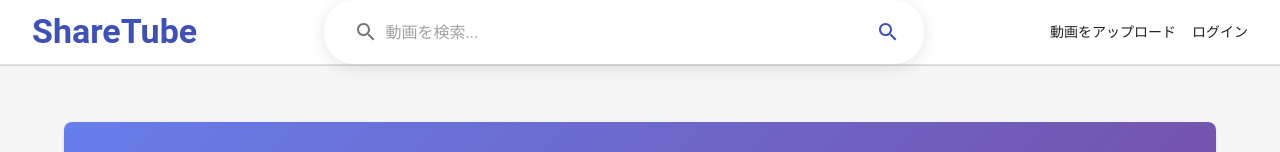
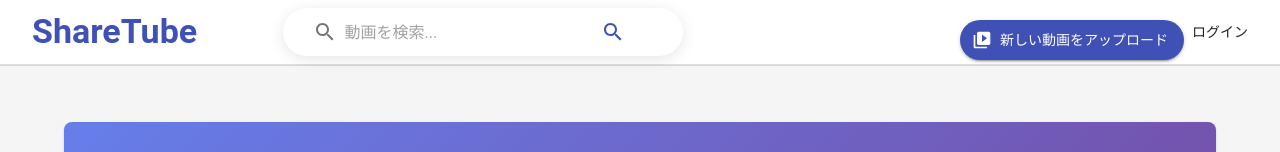
Before and after one commit to Hosi121/ShareTube, a React (Vite) app in the folder frontend/ShareTube/: page /user in a window 1280 px wide. Shown: the top 152 px of the page. Built offline with nearby package versions, Linux system fonts and the light colour scheme; no server answers.

Commit message:
fix: changed header

```diff
--- a/frontend/ShareTube/src/components/layout/Navigation.tsx
+++ b/frontend/ShareTube/src/components/layout/Navigation.tsx
@@ -19,6 +19,7 @@ import MenuIcon from "@mui/icons-material/Menu";
 import { Link, useNavigate } from "react-router-dom";
 import SearchForm from "../organisms/SearchBar";
 import { User } from "../../types/user"; // User型をインポート
+import VideoUploadButton from "../molecules/videoUploadButton";
 
 const LogoLink = styled(Link)(({ theme }) => ({
   textDecoration: "none",
@@ -61,9 +62,7 @@ const Navigation: React.FC<NavigationProps> = ({ currentUser }) => {
         <ListItem button component={Link} to="/">
           <ListItemText primary="Home" />
         </ListItem>
-        <ListItem button component={Link} to="/upload">
-          <ListItemText primary="Upload" />
-        </ListItem>
+        <VideoUploadButton/>
         {currentUser ? (
           <ListItem button component={Link} to="/user">
             <ListItemText primary="My Profile" />
@@ -125,14 +124,12 @@ const Navigation: React.FC<NavigationProps> = ({ currentUser }) => {
               searchQuery={searchQuery}
               setSearchQuery={setSearchQuery}
               onSubmit={handleSearch}
-              isCompact={isMobile}
+              isCompact={true}
             />
           </Box>
           {!isMobile && (
             <Box sx={{ display: "flex", alignItems: "center" }}>
-              <Button color="inherit" component={Link} to="/upload">
-                動画をアップロード
-              </Button>
+              <VideoUploadButton/>
               {currentUser ? (
                 <Button
                   color="inherit"
--- a/frontend/ShareTube/src/components/organisms/SearchBar.tsx
+++ b/frontend/ShareTube/src/components/organisms/SearchBar.tsx
@@ -39,6 +39,7 @@ export const SearchForm: React.FC<SearchFormProps> = ({
         value={searchQuery}
         onChange={(e) => setSearchQuery(e.target.value)}
         size={isCompact ? "small" : "medium"}
+        sx={isCompact ? { width: '80%' } : {}}
       />
       <IconButton
         type="submit"
```
